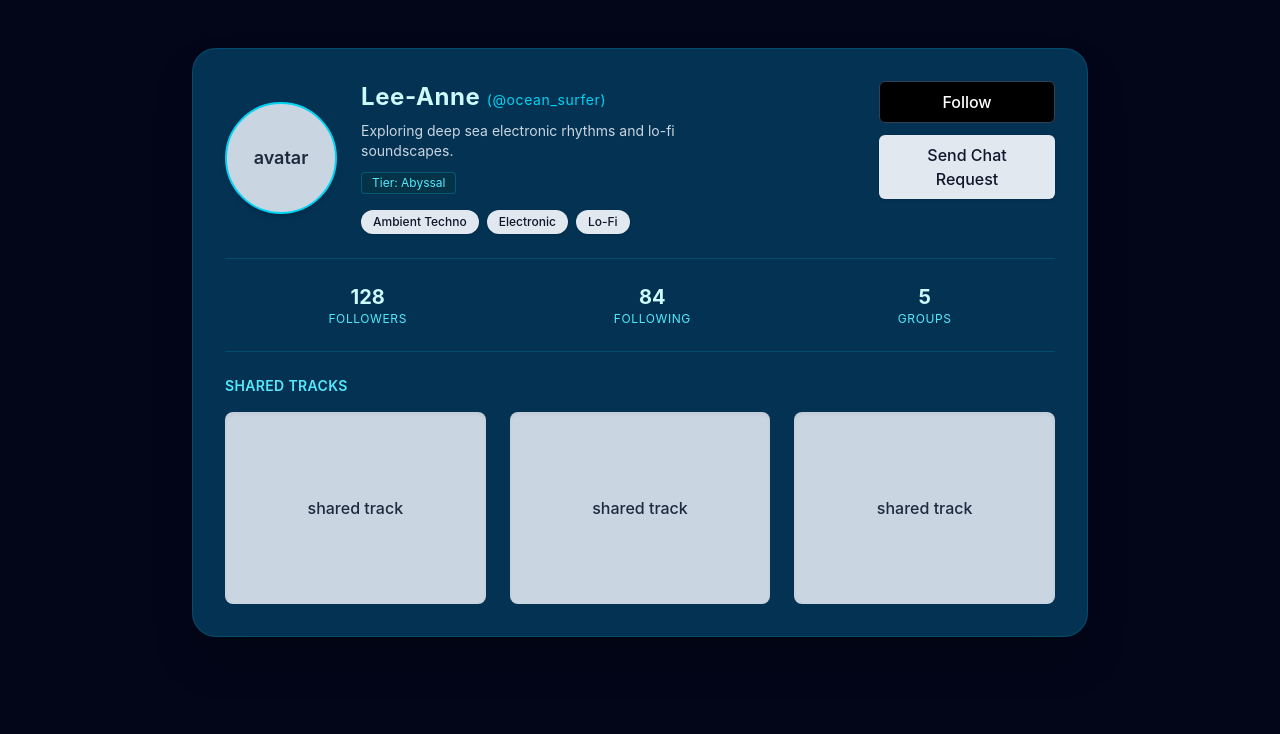
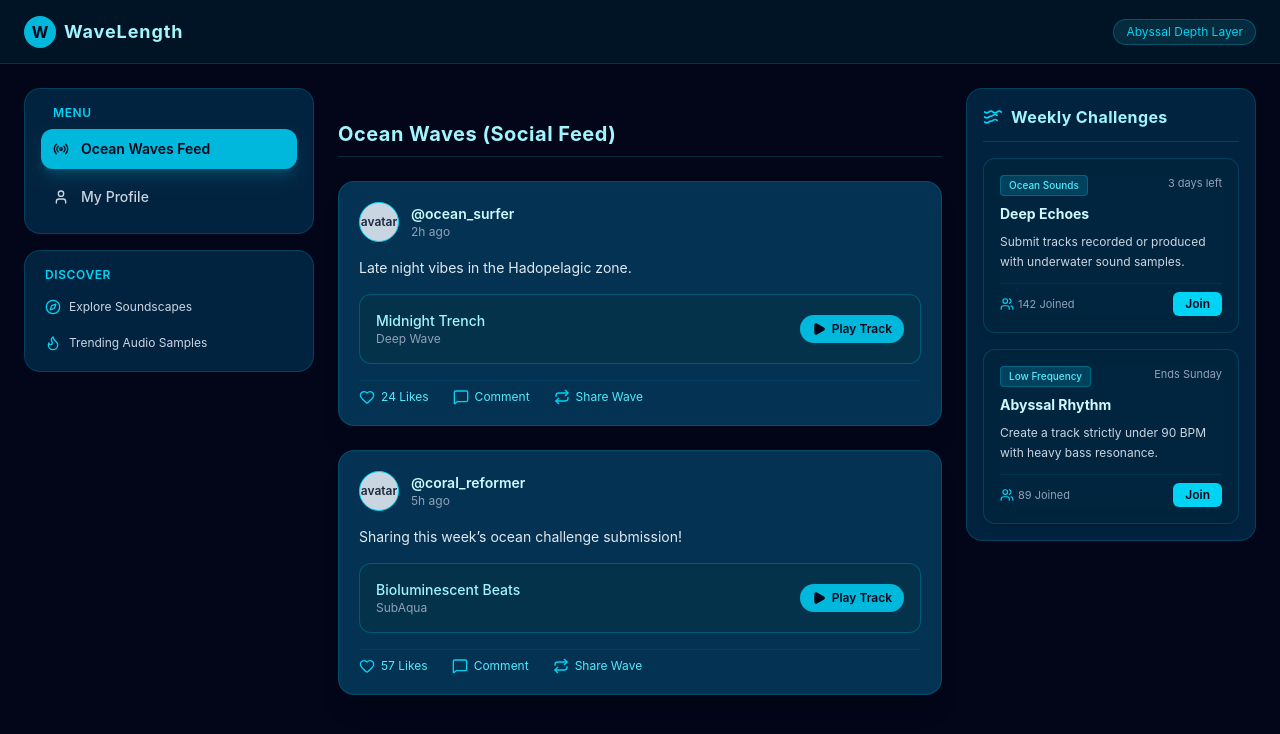
Before and after one commit to WaveLength-CMPG323/Wavelength, a React (Vite) app: page / in a window 1280 px wide. Shown: the top 734 px of the page. Built offline with nearby package versions, Linux system fonts and the light colour scheme.

Commit message:
style: fix right-panel layout overlap and remove duplicate headers

```diff
--- a/package.json
+++ b/package.json
@@ -11,6 +11,7 @@
   },
   "dependencies": {
     "@tailwindcss/vite": "^4.3.3",
+    "lucide-react": "^1.44.0",
     "react": "^19.2.8",
     "react-dom": "^19.2.8"
   },
--- a/src/App.tsx
+++ b/src/App.tsx
@@ -1,10 +1,86 @@
+import { useState } from 'react';
 import { UserProfileWireframe } from './components/UserProfileWireframe';
-import { mockProfile } from './mockData';
+import { SocialFeedWireframe } from './components/SocialFeedWireframe';
+import { WeeklyChallengesWireframe } from './components/WeeklyChallengesWireframe';
+import { mockProfile, mockPosts, mockChallenges } from './mockData';
+import { User, Radio, Trophy, Compass, Music, Flame } from 'lucide-react';
 
 export default function App() {
+  const [activeView, setActiveView] = useState<'feed' | 'profile'>('feed');
+
   return (
-    <div className="min-h-screen bg-slate-950 text-white p-4">
-      <UserProfileWireframe profile={mockProfile} />
+    <div className="min-h-screen bg-slate-950 text-white flex flex-col">
+      {/* Top Header */}
+      <header className="h-16 border-b border-cyan-500/20 bg-[#02182b]/80 backdrop-blur-md px-6 flex items-center justify-between sticky top-0 z-50">
+        <div className="flex items-center gap-2">
+          <div className="w-8 h-8 rounded-full bg-cyan-500 flex items-center justify-center font-bold text-slate-950">
+            W
+          </div>
+          <span className="font-bold text-lg tracking-wider text-cyan-200">WaveLength</span>
+        </div>
+        <div className="text-xs text-cyan-400 bg-cyan-950/80 px-3 py-1 rounded-full border border-cyan-500/30">
+          Abyssal Depth Layer
+        </div>
+      </header>
+
+      {/* Main 3-Column Content Hub */}
+      <div className="flex-1 max-w-7xl w-full mx-auto grid grid-cols-1 lg:grid-cols-12 gap-6 p-4 md:p-6">
+
+        {/* LEFT COLUMN: Persistent Navigation (3 cols) */}
+        <aside className="lg:col-span-3 space-y-4">
+          <div className="bg-[#04385a]/60 backdrop-blur-md p-4 rounded-2xl border border-cyan-500/20 space-y-2">
+            <p className="text-xs font-semibold text-cyan-400 uppercase tracking-wider px-3 mb-2">Menu</p>
+            <button
+              onClick={() => setActiveView('feed')}
+              className={`w-full flex items-center gap-3 px-3 py-2.5 rounded-xl text-sm font-medium transition ${
+                activeView === 'feed'
+                  ? 'bg-cyan-500 text-slate-950 font-semibold shadow-lg shadow-cyan-500/20'
+                  : 'text-slate-300 hover:bg-cyan-500/10 hover:text-cyan-200'
+              }`}
+            >
+              <Radio className="w-4 h-4" />
+              Ocean Waves Feed
+            </button>
+            <button
+              onClick={() => setActiveView('profile')}
+              className={`w-full flex items-center gap-3 px-3 py-2.5 rounded-xl text-sm font-medium transition ${
+                activeView === 'profile'
+                  ? 'bg-cyan-500 text-slate-950 font-semibold shadow-lg shadow-cyan-500/20'
+                  : 'text-slate-300 hover:bg-cyan-500/10 hover:text-cyan-200'
+              }`}
+            >
+              <User className="w-4 h-4" />
+              My Profile
+            </button>
+          </div>
+
+          <div className="bg-[#04385a]/60 backdrop-blur-md p-4 rounded-2xl border border-cyan-500/20 space-y-3">
+            <p className="text-xs font-semibold text-cyan-400 uppercase tracking-wider px-1">Discover</p>
+            <div className="flex items-center gap-2 text-xs text-slate-300 hover:text-cyan-200 cursor-pointer p-1">
+              <Compass className="w-4 h-4 text-cyan-400" />
+              <span>Explore Soundscapes</span>
+            </div>
+            <div className="flex items-center gap-2 text-xs text-slate-300 hover:text-cyan-200 cursor-pointer p-1">
+              <Flame className="w-4 h-4 text-cyan-400" />
+              <span>Trending Audio Samples</span>
+            </div>
+          </div>
+        </aside>
+
+        {/* CENTER COLUMN: Main Content Area (6 cols) */}
+        <main className="lg:col-span-6 space-y-6">
+          {activeView === 'feed' && <SocialFeedWireframe posts={mockPosts} />}
+          {activeView === 'profile' && <UserProfileWireframe profile={mockProfile} />}
+        </main>
+
+        {/* RIGHT COLUMN: Secondary Panel / Challenges (3 cols) */}
+        <aside className="lg:col-span-3 space-y-4">
+          <div className="bg-[#04385a]/60 backdrop-blur-md p-4 rounded-2xl border border-cyan-500/20">
+            <WeeklyChallengesWireframe challenges={mockChallenges} />
+          </div>
+        </aside>
+
+      </div>
     </div>
   );
 }
--- /dev/null
+++ b/src/components/SocialFeedWireframe.tsx
@@ -0,0 +1,64 @@
+import React from 'react';
+import { Heart, MessageSquare, Repeat, Play } from 'lucide-react';
+import type { SocialPost } from '../types';
+
+interface SocialFeedProps {
+  posts: SocialPost[];
+}
+
+export const SocialFeedWireframe: React.FC<SocialFeedProps> = ({ posts }) => {
+  return (
+    <div className="max-w-2xl mx-auto my-8 space-y-6 text-white">
+      <h2 className="text-xl font-bold tracking-wide text-cyan-200 border-b border-cyan-500/20 pb-2">
+        Ocean Waves (Social Feed)
+      </h2>
+
+      {posts.map((post) => (
+        <div
+          key={post.id}
+          className="p-5 bg-[#04385a]/90 backdrop-blur-md rounded-2xl border border-cyan-500/20 shadow-xl space-y-4"
+        >
+          <div className="flex items-center justify-between">
+            <div className="flex items-center gap-3">
+              <div className="w-10 h-10 rounded-full bg-slate-300 text-slate-800 flex items-center justify-center font-semibold text-xs border border-cyan-400">
+                avatar
+              </div>
+              <div>
+                <p className="font-semibold text-sm text-cyan-100">@{post.username}</p>
+                <p className="text-xs text-slate-400">{post.timestamp}</p>
+              </div>
+            </div>
+          </div>
+
+          <p className="text-sm text-slate-200">{post.caption}</p>
+
+          <div className="p-4 bg-cyan-950/60 rounded-xl border border-cyan-500/30 flex items-center justify-between">
+            <div>
+              <p className="font-medium text-sm text-cyan-200">{post.trackTitle}</p>
+              <p className="text-xs text-slate-400">{post.artistName}</p>
+            </div>
+            <button className="bg-cyan-500 hover:bg-cyan-400 text-slate-950 font-semibold text-xs px-3 py-1.5 rounded-full transition flex items-center gap-1.5">
+              <Play className="w-3.5 h-3.5 fill-current" />
+              Play Track
+            </button>
+          </div>
+
+          <div className="flex items-center gap-6 pt-2 text-xs text-cyan-300 border-t border-cyan-500/10">
+            <button className="flex items-center gap-1.5 hover:text-cyan-100 transition">
+              <Heart className="w-4 h-4 text-cyan-400" />
+              <span>{post.likesCount} Likes</span>
+            </button>
+            <button className="flex items-center gap-1.5 hover:text-cyan-100 transition">
+              <MessageSquare className="w-4 h-4 text-cyan-400" />
+              <span>Comment</span>
+            </button>
+            <button className="flex items-center gap-1.5 hover:text-cyan-100 transition">
+              <Repeat className="w-4 h-4 text-cyan-400" />
+              <span>Share Wave</span>
+            </button>
+          </div>
+        </div>
+      ))}
+    </div>
+  );
+};
--- /dev/null
+++ b/src/components/WeeklyChallengesWireframe.tsx
@@ -0,0 +1,51 @@
+import React from 'react';
+import { Users } from 'lucide-react';
+import { OceanWaveIcon } from './icons/OceanWaveIcon';
+import type { Challenge } from '../types';
+
+interface ChallengesProps {
+  challenges: Challenge[];
+}
+
+export const WeeklyChallengesWireframe: React.FC<ChallengesProps> = ({ challenges }) => {
+  return (
+    <div className="space-y-4 text-white">
+      <div className="flex items-center gap-2 border-b border-cyan-500/20 pb-3">
+        <OceanWaveIcon className="w-5 h-5 text-cyan-400 shrink-0" />
+        <h2 className="text-base font-bold tracking-wide text-cyan-200">
+          Weekly Challenges
+        </h2>
+      </div>
+
+      <div className="space-y-4">
+        {challenges.map((challenge) => (
+          <div
+            key={challenge.id}
+            className="p-4 bg-[#02233b]/80 backdrop-blur-md rounded-xl border border-cyan-500/20 shadow-md flex flex-col justify-between gap-3"
+          >
+            <div className="space-y-2">
+              <div className="flex items-start justify-between gap-2">
+                <span className="bg-cyan-500/20 text-cyan-300 text-[10px] px-2 py-0.5 rounded border border-cyan-500/30 font-medium">
+                  {challenge.theme}
+                </span>
+                <span className="text-[11px] text-slate-400 shrink-0">{challenge.deadline}</span>
+              </div>
+              <h3 className="text-sm font-bold text-cyan-100">{challenge.title}</h3>
+              <p className="text-xs text-slate-300 leading-relaxed">{challenge.description}</p>
+            </div>
+
+            <div className="flex items-center justify-between pt-2 border-t border-cyan-500/10 text-xs">
+              <span className="text-slate-400 flex items-center gap-1 text-[11px]">
+                <Users className="w-3.5 h-3.5 text-cyan-400" />
+                {challenge.participantsCount} Joined
+              </span>
+              <button className="bg-cyan-400 hover:bg-cyan-300 text-slate-950 font-semibold text-xs px-3 py-1 rounded-md transition">
+                Join
+              </button>
+            </div>
+          </div>
+        ))}
+      </div>
+    </div>
+  );
+};
--- /dev/null
+++ b/src/components/icons/OceanWaveIcon.tsx
@@ -0,0 +1,17 @@
+import React from 'react';
+
+export const OceanWaveIcon: React.FC<{ className?: string }> = ({ className = "w-5 h-5" }) => (
+  <svg
+    viewBox="0 0 24 24"
+    fill="none"
+    stroke="currentColor"
+    strokeWidth="2"
+    strokeLinecap="round"
+    strokeLinejoin="round"
+    className={className}
+  >
+    <path d="M2 6c.6.5 1.2 1 2.5 1C7 7 7 5 9.5 5c2.5 0 2.5 2 5 2 2.5 0 2.5-2 5-2 1.3 0 1.9.5 2.5 1" />
+    <path d="M2 12c.6.5 1.2 1 2.5 1 2.5 0 2.5-2 5-2 2.5 0 2.5-2 5-2 1.3 0 1.9.5 2.5 1" />
+    <path d="M2 18c.6.5 1.2 1 2.5 1 2.5 0 2.5-2 5-2 2.5 0 2.5-2 5-2 1.3 0 1.9.5 2.5 1" />
+  </svg>
+);
```
Also changed, not shown: 1 other file (tests, documents, lock files or other folders).
